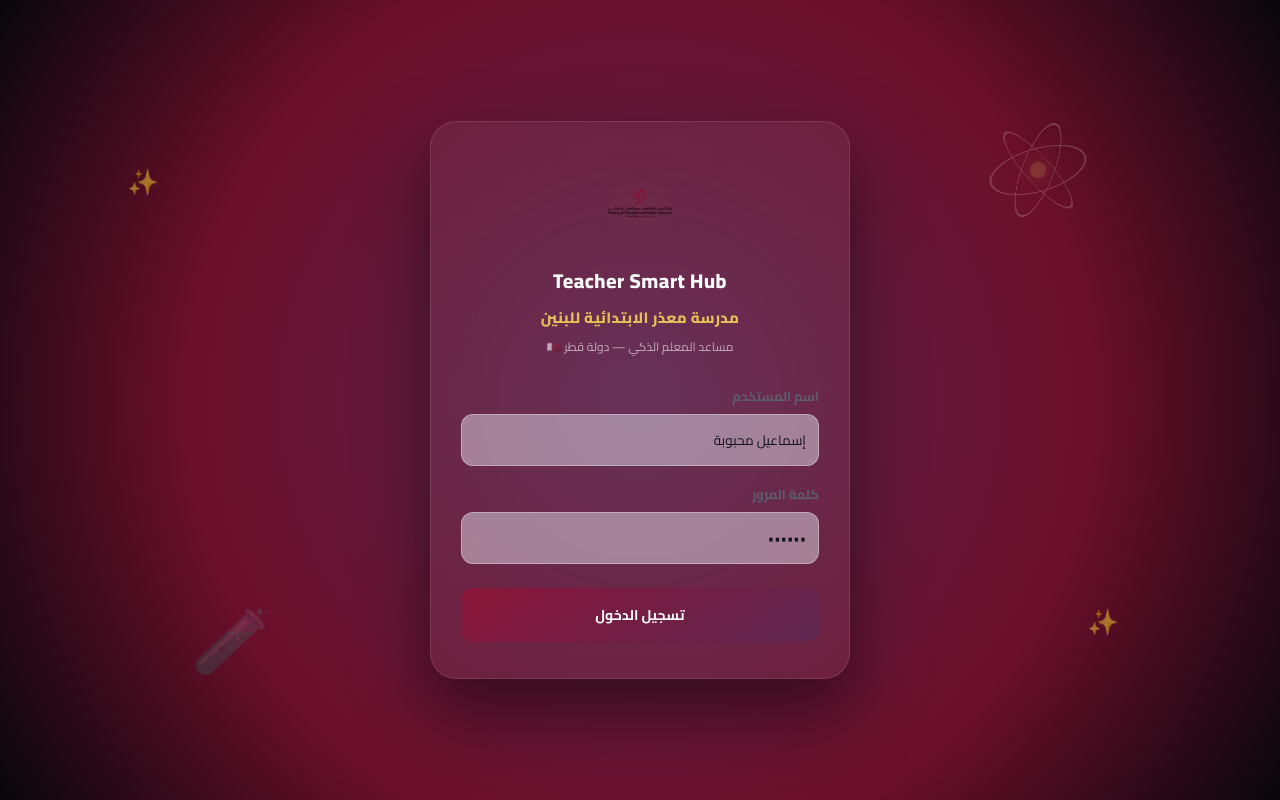
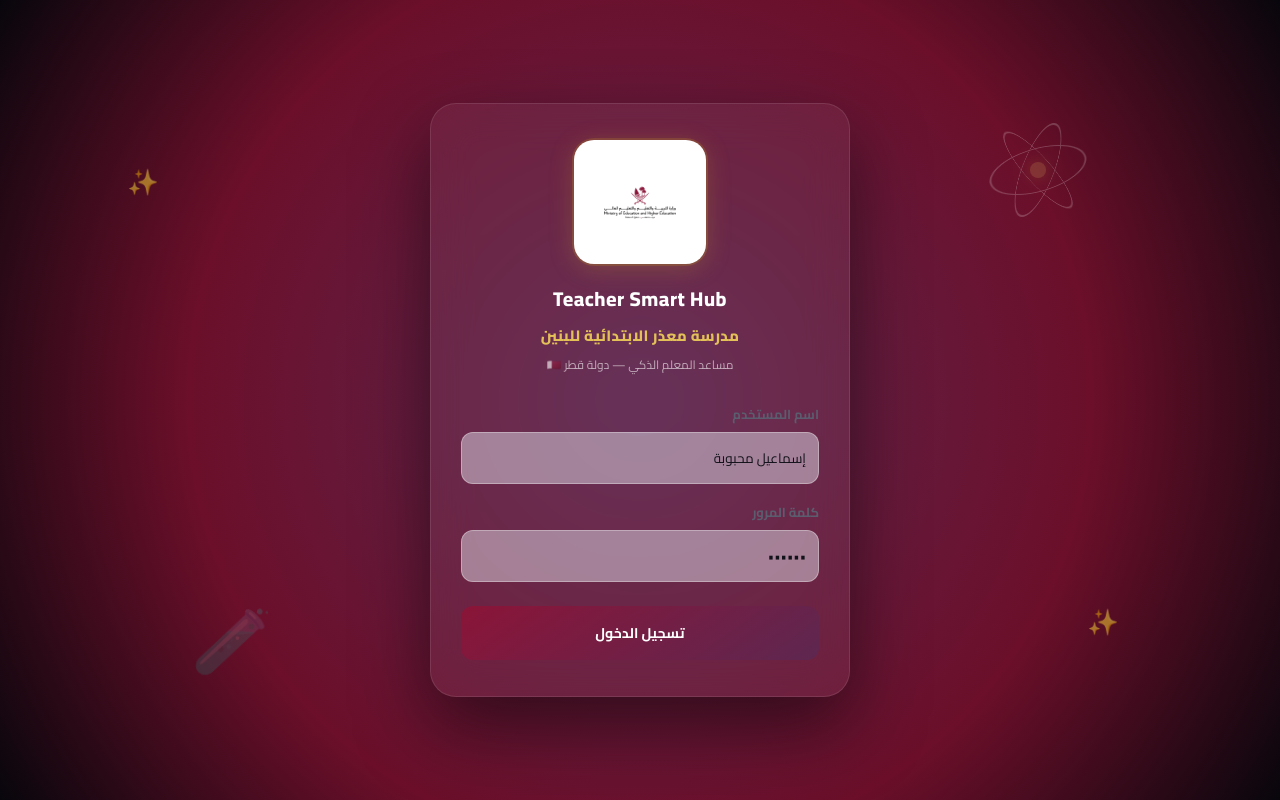
Before and after one commit to mumenmahbuobeh/teacher-smart-hub-dashboard, a plain HTML site: page index.html in a window 1280 px wide. Drawn offline with nearby package versions, Linux system fonts and the light colour scheme.

Commit message:
Fix ministry logo visibility: wrap in white rounded container with gold glow border on dark login screen

```diff
--- a/index.html
+++ b/index.html
@@ -29,7 +29,9 @@
     <div class="login-card" id="loginCard" style="position:relative; z-index:2;">
       <div class="login-brand">
         <div class="login-school-header">
-          <img src="assets/school-logo.png" alt="شعار وزارة التربية والتعليم" class="login-ministry-logo" />
+          <div class="login-ministry-logo-wrap">
+            <img src="assets/school-logo.png" alt="شعار وزارة التربية والتعليم" class="login-ministry-logo" />
+          </div>
         </div>
         <h3>Teacher Smart Hub</h3>
         <p class="login-school-name">مدرسة معذر الابتدائية للبنين</p>
--- a/style.css
+++ b/style.css
@@ -806,18 +806,27 @@
   .login-school-header {
     display: flex;
     justify-content: center;
-    margin-bottom: 14px;
+    margin-bottom: 16px;
+  }
+  .login-ministry-logo-wrap {
+    background: #fff;
+    border-radius: 20px;
+    padding: 12px 16px;
+    display: flex;
+    align-items: center;
+    justify-content: center;
+    box-shadow: 0 4px 24px rgba(201,162,39,0.25), 0 0 0 2px rgba(201,162,39,0.2);
+    animation: rise 0.9s cubic-bezier(0.16, 1, 0.3, 1) forwards;
+    transition: transform 0.3s ease, box-shadow 0.3s ease;
+  }
+  .login-ministry-logo-wrap:hover {
+    transform: scale(1.06);
+    box-shadow: 0 8px 32px rgba(201,162,39,0.4), 0 0 0 3px rgba(201,162,39,0.35);
   }
   .login-ministry-logo {
-    width: 90px;
-    height: 90px;
+    width: 100px;
+    height: 100px;
     object-fit: contain;
-    filter: drop-shadow(0 4px 16px rgba(201,162,39,0.35));
-    animation: rise 0.9s cubic-bezier(0.16, 1, 0.3, 1) forwards;
-    transition: transform 0.3s ease;
-  }
-  .login-ministry-logo:hover {
-    transform: scale(1.08) rotate(3deg);
   }
   .login-school-name {
     font-size: 15px;
```
Also changed, not shown: State of Qatar-01.svg, State of Qatar-02.svg (added).
